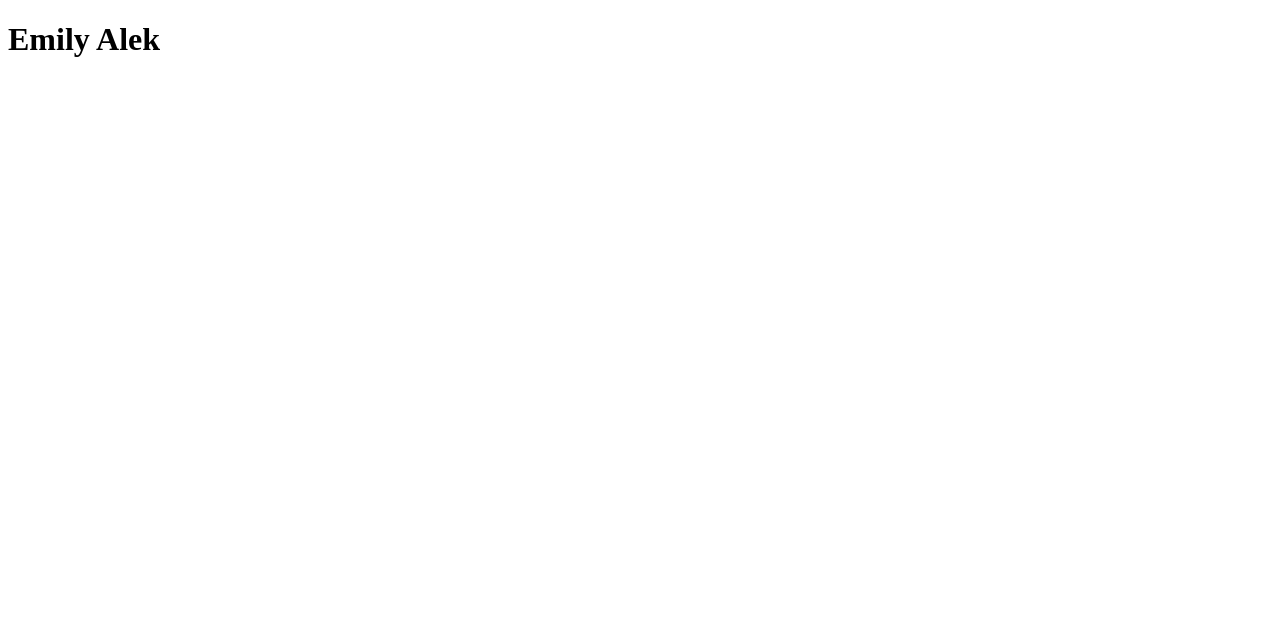
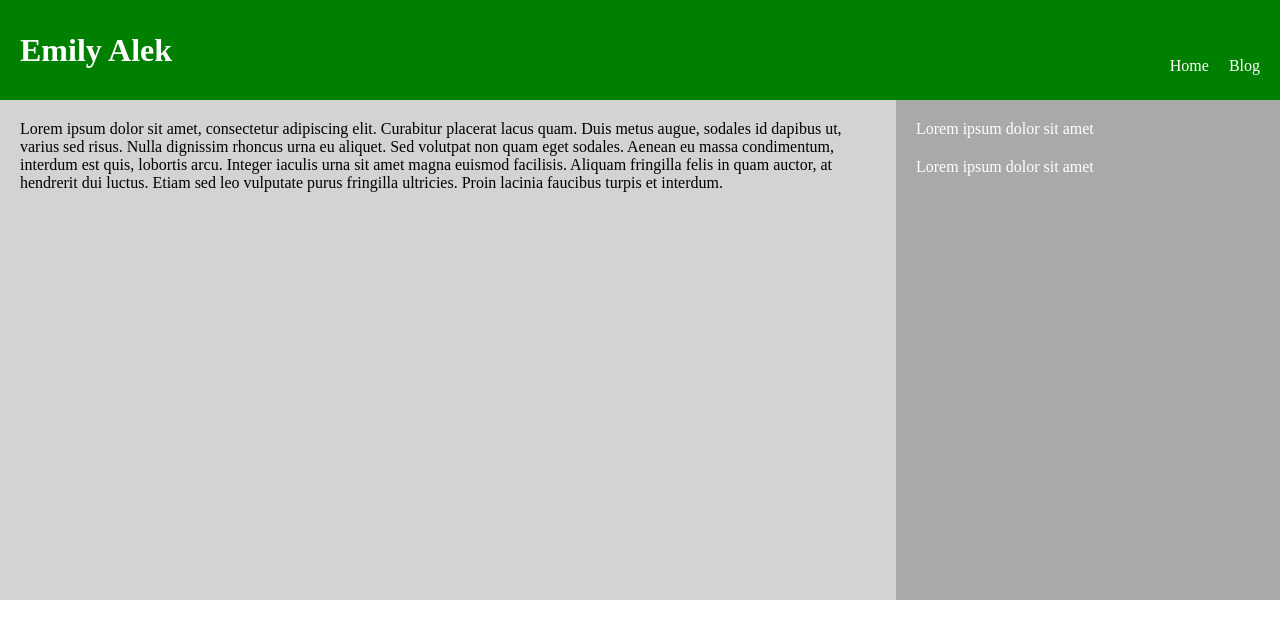
Before and after one commit to elalek-su/Lab1, a plain HTML site: page index.html in a window 1280 px wide. Drawn offline with Linux system fonts and the light colour scheme.

Commit message:
added css

```diff
--- a/index.html
+++ b/index.html
@@ -5,8 +5,26 @@
         <meta name="viewport" content="width=device-width, initial-scale=1.0">
         <meta http-equiv="X-UA-Compatible" content="ie=edge">
         <title>IST 363 Lab 1</title>
+        <link rel="stylesheet" href="styles.css">
     </head>
     <body>
-        <h1>Emily Alek</h1>
+        <div class="header">
+            <h1>Emily Alek</h1>
+            <ul>
+                <li><a href="index.html">Home</a></li>
+                <li><a href="blog.html">Blog</a></li>
+            </ul>
+        </div>
+        <div class="main">
+            <div class="content">
+                <p>
+                    Lorem ipsum dolor sit amet, consectetur adipiscing elit. Curabitur placerat lacus quam. Duis metus augue, sodales id dapibus ut, varius sed risus. Nulla dignissim rhoncus urna eu aliquet. Sed volutpat non quam eget sodales. Aenean eu massa condimentum, interdum est quis, lobortis arcu. Integer iaculis urna sit amet magna euismod facilisis. Aliquam fringilla felis in quam auctor, at hendrerit dui luctus. Etiam sed leo vulputate purus fringilla ultricies. Proin lacinia faucibus turpis et interdum.
+                </p>
+            </div>
+            <div class="sidebar">
+                <p>Lorem ipsum dolor sit amet</p>
+                <p>Lorem ipsum dolor sit amet</p>
+            </div>
+        </div>
     </body>
 </html>
--- /dev/null
+++ b/styles.css
@@ -0,0 +1,49 @@
+html, body{
+    padding: 0px;
+    margin: 0px;
+}
+.header{
+    height: 60px;
+    line-height: 60px;
+    padding: 20px;
+    background-color: green;
+    margin: 0px;
+}
+.header h1{
+    float: left;
+    margin: 0px;
+    color: white;
+}
+.header ul{
+    float: right;
+}
+.header ul li{
+    float: left;
+    margin-left: 20px;
+    color: white;
+    list-style: none;
+}
+.header ul li a{
+    text-decoration: none;
+    color: white;
+}
+.content{
+    width: 70%;
+    float: left;
+    background-color: lightgray;
+    min-height: 500px;
+}
+.content p{
+    margin: 20px;
+}
+.sidebar{
+    width: 30%;
+    float: left;
+    background-color: darkgray;
+    color: white;
+    min-height: 500px;
+    margin-top: -12px;
+}
+.sidebar p{
+    margin: 20px;
+}
```
